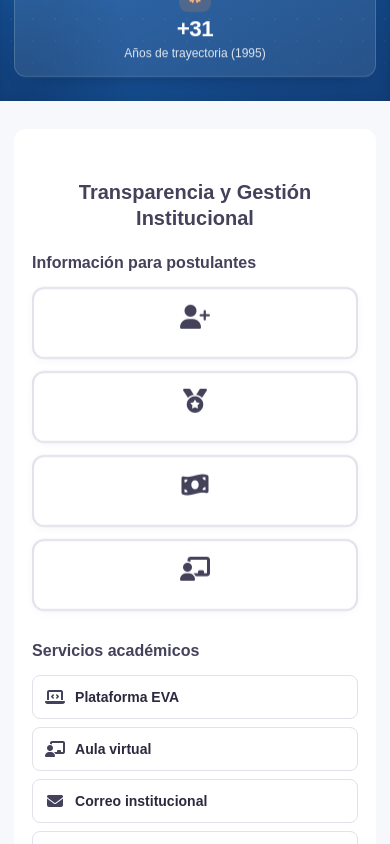
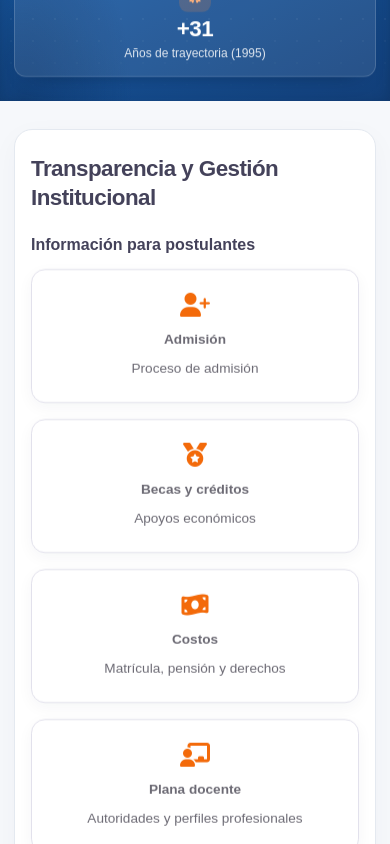
Before and after one commit to Javier-QA/peruano-canadiense-web, an Angular app in the folder Frontend/: page /inicio in a window 390 px wide. Shown: the part 840-1684 px from the top of the page. Built offline with nearby package versions, Linux system fonts and the light colour scheme; no server answers.

Commit message:
Mejorar diseño responsive y coherencia visual de Inicio

```diff
--- a/Frontend/src/app/features/inicio/components/gestion/gestion.css
+++ b/Frontend/src/app/features/inicio/components/gestion/gestion.css
@@ -163,3 +163,22 @@
     text-align: center;
   }
 }
+
+
+/* Gestión institucional: jerarquía visual y tarjetas equilibradas */
+.gestion-section { padding:clamp(26px,4vw,48px); margin-bottom:30px; border:1px solid #e4e9f0; border-radius:18px; box-shadow:0 8px 28px rgba(15,41,76,.035); }
+.section-title { font-size:clamp(1.4rem,2.4vw,1.9rem); letter-spacing:-.025em; }
+.gestion-heading { font-size:1rem; }
+.gestion-grid { gap:16px; }
+.gestion-card { border-width:1px; border-radius:14px; padding:23px 17px; box-shadow:0 5px 16px rgba(15,41,76,.045); }
+.gestion-card i { color:#f36a0a; }
+.gestion-card-title { font-size:1rem; line-height:1.35; }
+.gestion-card p { font-size:.85rem; line-height:1.55; }
+.gestion-link { min-height:48px; line-height:1.45; }
+@media(max-width:480px) {
+ .gestion-section { padding:24px 16px; }
+ .gestion-card p { display:block; }
+ .section-title { text-align:left; }
+ .gestion-grid { grid-template-columns:1fr; }
+}
+@media(prefers-reduced-motion:reduce) { .gestion-card { transition:none; } .gestion-card:hover { transform:none; } }
```
